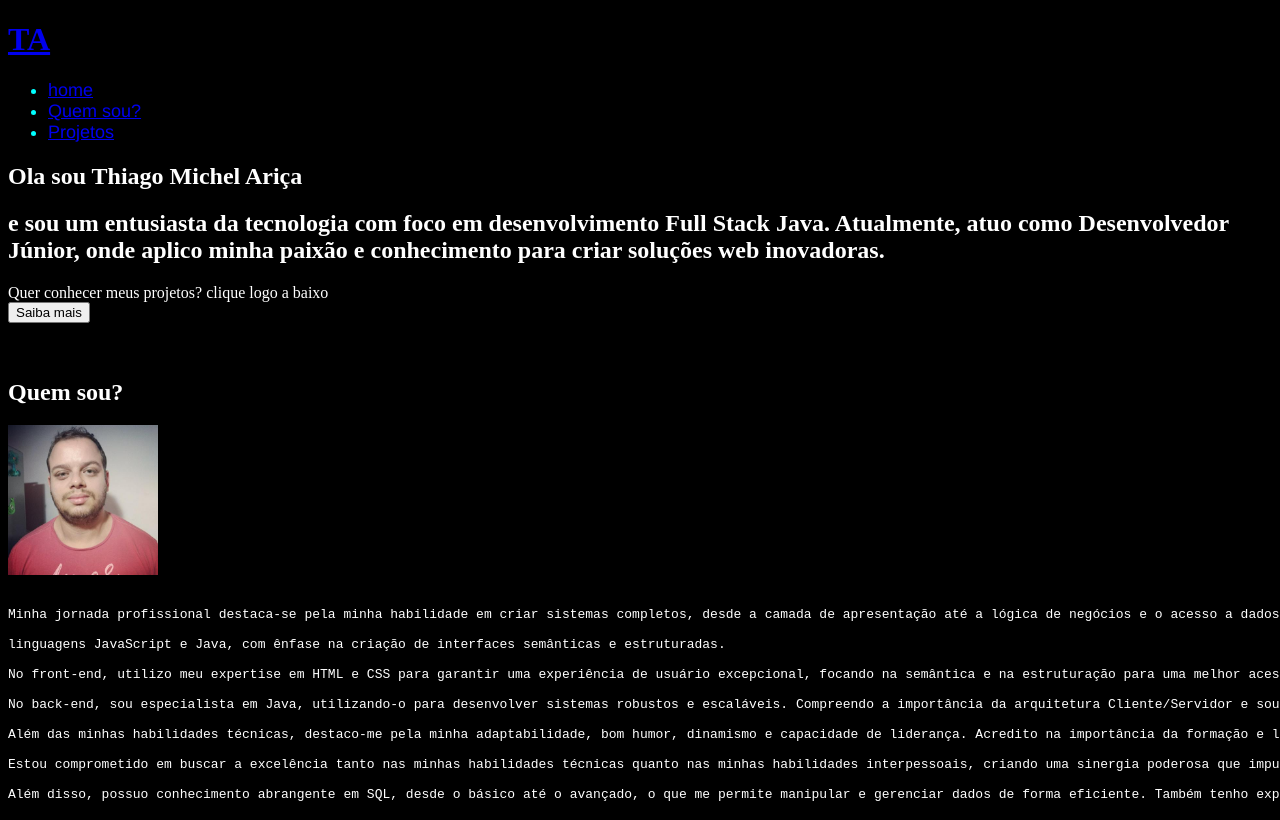
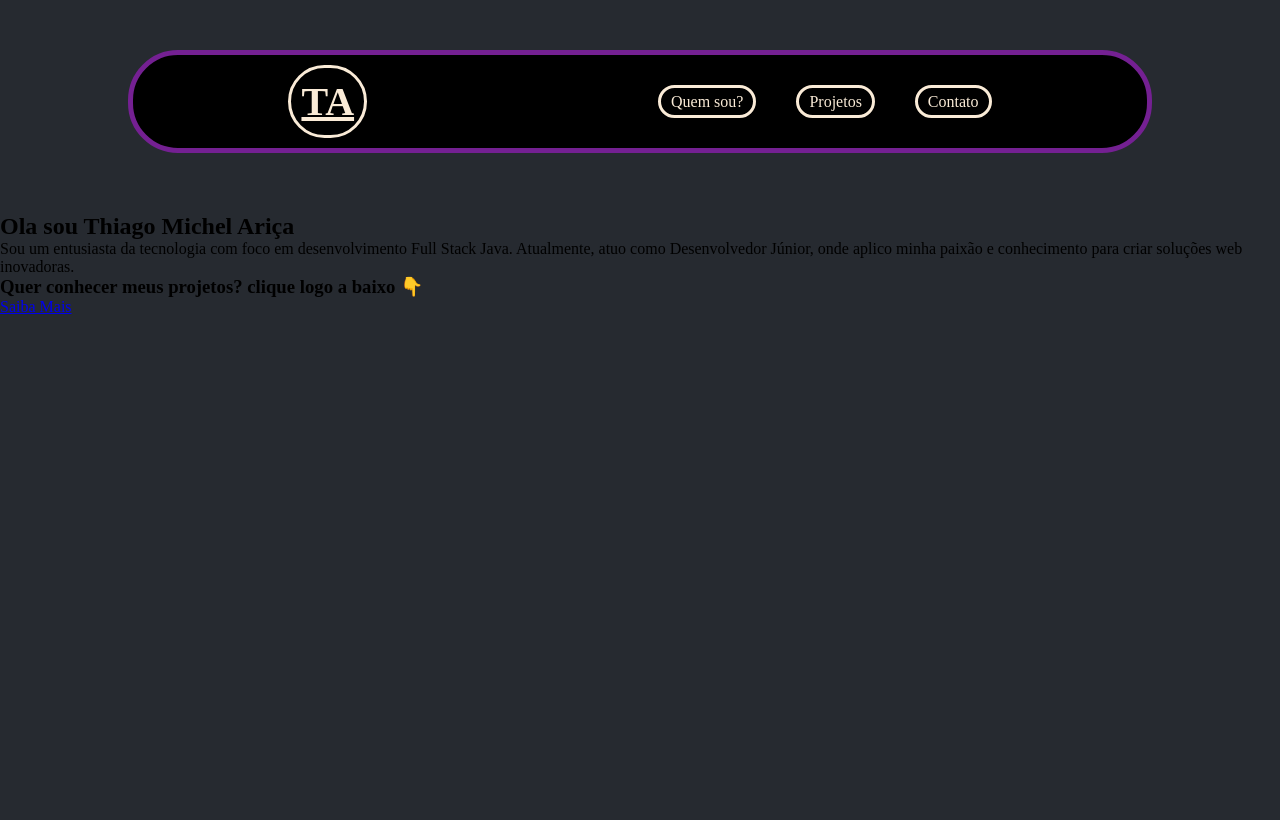
Before and after one commit to Miochelt-BR/SANKHYA, a plain HTML site: page 05_ aula_10_05/index.html in a window 1280 px wide. Shown: the top 820 px of the page. Drawn offline with Linux system fonts and the light colour scheme.

Commit message:
atualização aulaPROJETO PORTIFOLIO

```diff
--- a/05_ aula_10_05/index.css
+++ /dev/null
@@ -1,12 +0,0 @@
-body {
-    background-color: black;
-    color: white; /* Isso é opcional, define a cor do texto para branco para melhor contraste */
-}
-.menu{
-
-    color: aqua;
-    font-size: large;
-    font-family: 'Franklin Gothic Medium', 'Arial Narrow', Arial, sans-serif;
-
-
-}
--- a/05_ aula_10_05/index.html
+++ b/05_ aula_10_05/index.html
@@ -1,48 +1,66 @@
 <!DOCTYPE html>
 <html lang="pt-br">
+
 <head>
     <meta charset="UTF-8">
     <meta name="viewport" content="width=he, initial-scale=1.0">
-    <link rel="stylesheet" href="index.css">
+
     <title>meu portifolio</title>
+    <link rel="stylesheet" href="style.css">
 </head>
+
 <body>
-    <header>
-        <a href="#">
-            <h1 class="logo">TA</h1>
-          </a>
+    <header class="cabeca" id="#home">
 
+        <div class="cabecaConteudo">
+            <div class="cabecaAjusteLogo">
+                <h1 class="cabecaLogo"><u>TA</u></h1>
+            </div>
 
-      <nav class="menu">
-
+            <nav class="cabecaMenu">
                 <ul>
-            <li><a href="./index.html" target="_blank">home</a></li>
-            <li><a href="#quemsou" target="_blank">Quem sou?</a></li>
-            <li><a href="#meusprojetos " target="_blank">Projetos</a></li>
+                    <li><a href="#quem_sou">Quem sou?</a></li>
+                    <li><a href="#meus_projetos">Projetos</a></li>
+                    <li><a href="#contato">Contato</a></li>
                 </ul>
             </nav>
+
+        </div>
+
     </header>
 
     <main>
-        <section>
-            <H2 >Ola sou Thiago Michel Ariça</H2>
-            <h2> e sou um entusiasta da tecnologia com foco em desenvolvimento Full Stack Java. Atualmente, atuo como Desenvolvedor Júnior, onde aplico
-                minha paixão e conhecimento para criar soluções web inovadoras.</h2>
-                Quer conhecer meus projetos? clique logo a baixo
-                <nav>
-                <a href="#meusprojetos" target="_blank">
 
-               <button>Saiba mais </button>
-            </a>
+        <section aria-label="Apresentação" class="apresentacao">
 
-        </nav>
+            <div class="apresentacaoConteudo">
+
+                <h2 class="apresentacaoTitulo">Ola sou Thiago Michel Ariça</h2>
+
+                <p class="apresentacaoTexto">
+                    Sou um entusiasta da tecnologia com foco em desenvolvimento Full Stack Java. Atualmente, atuo como
+                    Desenvolvedor Júnior, onde aplico
+                    minha paixão e conhecimento para criar soluções web inovadoras.
+                </p>
+
+                <h3 class="apresentacaoSubtitulo"> Quer conhecer meus projetos? clique logo a baixo 👇 </h3>
+
+                <a class="apresentacaoBotao" href="#meusprojetos" title="Meus Projetos"> Saiba Mais </a>
+
+            </div>
+
+
+
+
+
+
         </section>
         <br>
         <br>
 
         <section>
 
-        <h2 id="quemsou">Quem sou?</h2>
+            <h2 id="quem sou">Quem sou?</h2>
             <img src="./img/93685091.jpeg" alt="Thiago" width="150">
             <pre>
 
@@ -81,7 +99,14 @@ Além disso, possuo conhecimento abrangente em SQL, desde o básico até o avan
                                         <img src="./img/capa.jpg" alt="projeto" width="150">
                                     </a>
                                 </td>
-                        <td>O bootcamp da SoulCode oferece uma imersão completa no desenvolvimento web com Java, HTML, CSS e JavaScript. Você aprenderá a criar tanto o back-end robusto, usando frameworks como Spring e Hibernate em Java, quanto o front-end dinâmico, com HTML, CSS e JavaScript para interfaces interativas e responsivas. Ao final, estará preparado para desenvolver aplicativos web completos, desde a lógica de negócios até a experiência do usuário, com uma visão integrada do processo de desenvolvimento de software. Inscreva-se agora e dê um passo decisivo em sua carreira de desenvolvedor Full Stack.
+                                <td>O bootcamp da SoulCode oferece uma imersão completa no desenvolvimento web com Java,
+                                    HTML, CSS e JavaScript. Você aprenderá a criar tanto o back-end robusto, usando
+                                    frameworks como Spring e Hibernate em Java, quanto o front-end dinâmico, com HTML,
+                                    CSS e JavaScript para interfaces interativas e responsivas. Ao final, estará
+                                    preparado para desenvolver aplicativos web completos, desde a lógica de negócios até
+                                    a experiência do usuário, com uma visão integrada do processo de desenvolvimento de
+                                    software. Inscreva-se agora e dê um passo decisivo em sua carreira de desenvolvedor
+                                    Full Stack.
                                 </td>
                             </tr>
 
@@ -111,10 +136,12 @@ Além disso, possuo conhecimento abrangente em SQL, desde o básico até o avan
                 <nav>
                     <ul>
                         <a href="https://www.linkedin.com/in/thiago-michel-ari%C3%A7a-pcd-7a8027163/" target="_blank">
-                        <img src="https://busbyfinance.co.uk/wp-content/uploads/2019/05/li.png" alt="linkdin" width="20">
+                            <img src="https://busbyfinance.co.uk/wp-content/uploads/2019/05/li.png" alt="linkdin"
+                                width="20">
                         </a>
                         <a href="https://github.com/Miochelt-BR" target="_blank">
-                        <img src="https://th.bing.com/th/id/OIP.NIDbXqvT7zXPNJyqRMUXHgHaHa?w=179&h=180&c=7&r=0&o=5&pid=1.7" alt="git" width="20">
+                            <img src="https://th.bing.com/th/id/OIP.NIDbXqvT7zXPNJyqRMUXHgHaHa?w=179&h=180&c=7&r=0&o=5&pid=1.7"
+                                alt="git" width="20">
                         </a>
 
 
@@ -127,4 +154,5 @@ Além disso, possuo conhecimento abrangente em SQL, desde o básico até o avan
 
     </footer>
 </body>
+
 </html>
--- /dev/null
+++ b/05_ aula_10_05/style.css
@@ -0,0 +1,101 @@
+/* configuração inicial */
+* {
+    margin: 0;
+    padding: 0;
+    box-sizing: border-box;
+
+}
+
+/* configuração inicial */
+html {
+    width: 100vw;
+    height: auto;
+    max-width: 100vw;
+    overflow-x: hidden;
+}
+
+body {
+
+    width: 100%;
+    background-color: #262a30;
+
+}
+
+section {
+    min-height: 100vh;
+}
+
+/* cabeça */
+
+.cabeca {
+    width: 100%;
+    height: auto ;
+    margin-bottom: 50px;
+    padding: 50px 10% 10px 10%;
+    background-color: transparent;
+    display: flex;
+    justify-content: flex-start;
+    align-items: center;
+}
+
+.cabecaConteudo {
+    width: 100%;
+    padding: 10px;
+    display: flex;
+    justify-content: space-around;
+    align-items: center;
+    border: solid 5px #742092;
+    border-radius: 50px;
+    background-color: black;
+}
+
+.cabecaAjusteLogo {
+    border: solid 3px antiquewhite ;
+    border-radius: 40px;
+    padding: 10px;
+    display: flex;
+    align-items: center;
+
+}
+
+.cabecaLogo {
+    color: antiquewhite;
+    font-family: 'Times New Roman', Times, serif;
+    font-size: 40px;
+}
+
+.cabecaAjusteLogo:hover {
+    border: #742092 solid 3px ;
+}
+
+.cabecaAjusteLogo:hover,
+.cabecaLogo:hover {
+    /* escalar o elemento */
+    scale: 0.9;
+    /* mudar o mouse */
+    cursor: grabbing;
+    color: #742092;
+   rotate: 15deg;
+}
+
+.cabecaMenu ul {
+    display: flex;
+    gap: 40px;
+}
+
+
+.cabecaMenu a {
+    min-width : 100px;
+    min-height:50px ;
+    text-decoration: none;
+    padding: 5px 10px;
+    color: antiquewhite;
+    border: solid 3px antiquewhite;
+    border-radius: 20px;
+
+}
+.cabecaMenu a:hover {
+    scale: 1.2;
+    color: #742092;
+    border: solid 3px #742092;
+}
```
Lines whose indentation alone changed are shown as unchanged.
